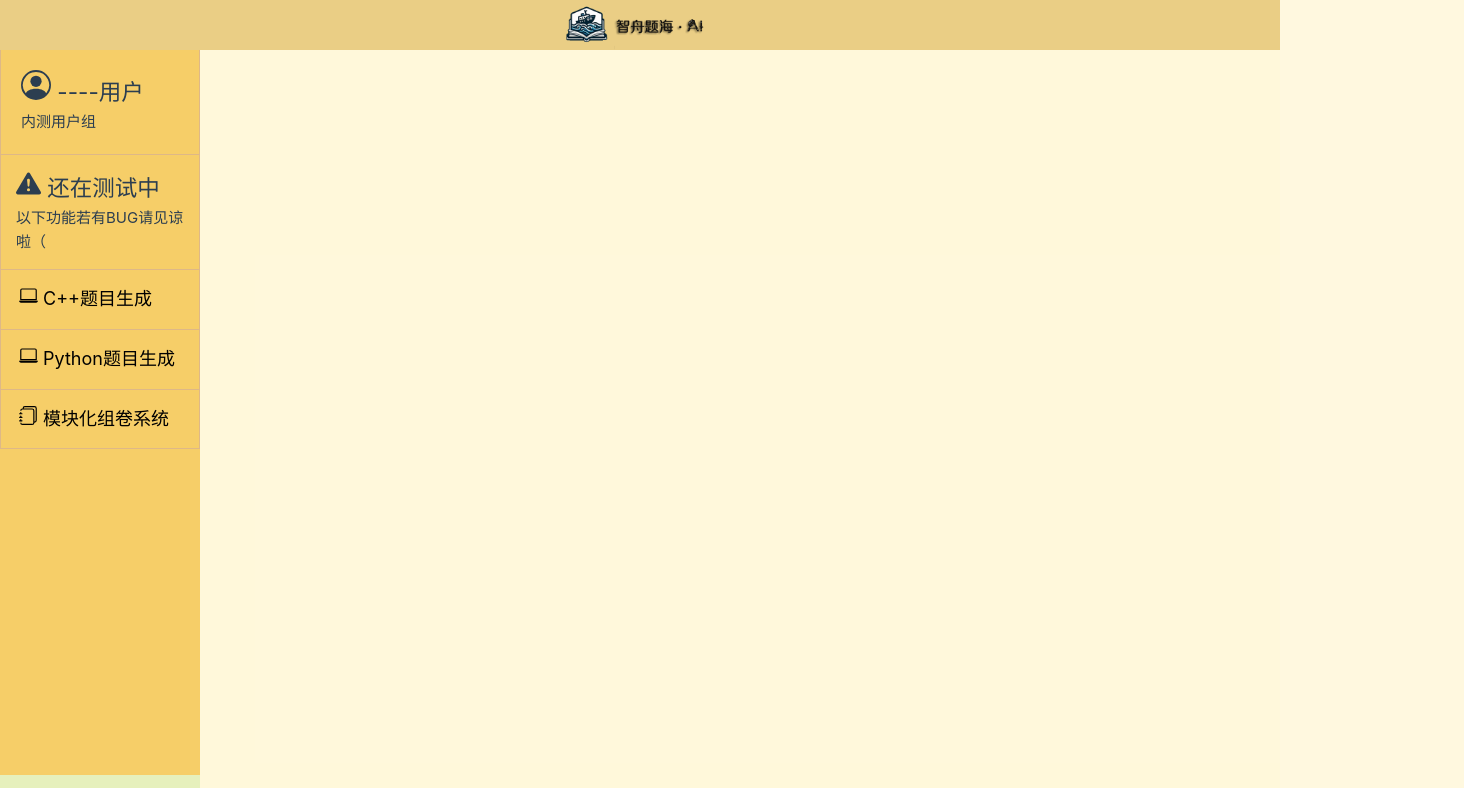
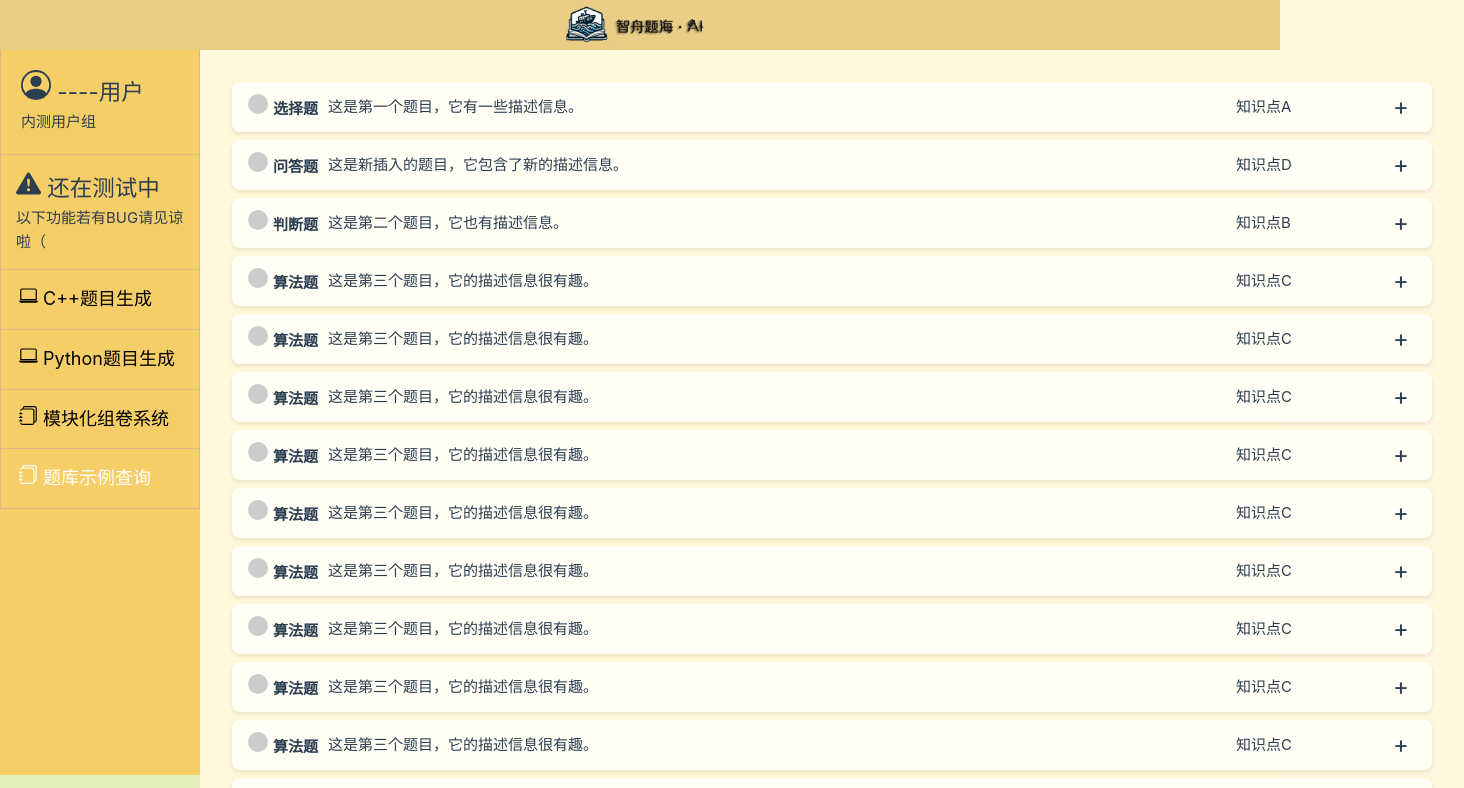
Before and after one commit to Lichen455/VUE-ai, a Vue app: page /ai_bank in a window 1280 px wide. Shown: the top 788 px of the page, 1464 px wide, since content can reach past the window. Built offline with nearby package versions, Linux system fonts and the light colour scheme.

Commit message:
增加了初步的题库内容

```diff
--- a/src/router/index.js
+++ b/src/router/index.js
@@ -5,6 +5,7 @@ import paper_gen from '../views/paper.vue'
 import c_gen from '../views/c_gen.vue'
 import py_gen from '../views/py_gen.vue'
 import page2 from '../components/mainx/page2.vue'
+import ai_quebank from '../views/ai_quebank.vue'
 
 const router = createRouter({
   history: createWebHistory(import.meta.env.BASE_URL),
@@ -41,6 +42,12 @@ const router = createRouter({
       path: '/py_gen',
       name: 'py_gen',
       component: py_gen
+    },
+    // 题库查询页面
+    {
+      path: '/ai_bank',
+      name: 'ai_quebank',
+      component: ai_quebank
     }
   ]
 })
--- /dev/null
+++ b/src/views/QuestionItem.vue
@@ -0,0 +1,127 @@
+<template>
+  <div class="question-item" :class="{ 'is-expanded': isExpanded }">
+    <div class="type-icon">{{ question.type }}</div>
+    <div class="content">{{ question.content }}</div>
+    <div class="knowledge-point">{{ question.knowledgePoint }}</div>
+    <div class="expand-icon" @click="toggleExpand">
+      <span v-if="!isExpanded" style="cursor: pointer;">+</span>
+      <span v-else style="cursor: pointer;">-</span>
+    </div>
+    <transition name="fade">
+      <div class="full-content" v-if="isExpanded">
+        <!-- 添加一个 textarea -->
+        <textarea
+          class="text-area"
+          v-model="question.content"
+        ></textarea>
+      </div>
+    </transition>
+  </div>
+</template>
+
+<script setup>
+import { defineProps, ref } from 'vue';
+
+const props = defineProps({
+  question: {
+    type: Object,
+    required: true
+  }
+});
+
+const isExpanded = ref(false);
+const content = ref(props.question.content); // 使用 ref 创建一个响应式引用
+
+const toggleExpand = () => {
+  isExpanded.value = !isExpanded.value;
+};
+</script>
+
+<style scoped>
+.question-item {
+  display: flex;
+  align-items: center;
+  width: 1200px; /* 设置最大宽度 */
+  height: 50px;
+  padding: 1rem;
+  margin-bottom: 0.5rem;
+  background-color: #fffff6;
+  border-radius: 8px;
+  box-shadow: 0 2px 4px rgba(0, 0, 0, 0.1);
+  transition: transform 0.3s ease;
+
+  position: relative;
+}
+
+.question-item:hover {
+  transform: translateY(-2px);
+}
+
+.type-icon {
+  width: 80px;
+  font-weight: bold;
+  /* 简单的图标样式 */
+  &::before {
+    content: '';
+    display: inline-block;
+    width: 20px;
+    height: 20px;
+    background-color: #ccc;
+    border-radius: 50%;
+    margin-right: 5px;
+  }
+}
+
+.content {
+  flex: 1;
+  overflow: hidden;
+  text-overflow: ellipsis;
+  white-space: nowrap;
+}
+
+.knowledge-point {
+  width: 150px;
+}
+
+.expand-icon {
+  width: 30px;
+  font-size: 1.5rem;
+  font-weight: bold;
+  text-align: center;
+}
+
+.full-content {
+  margin-top: 1rem;
+  padding: 1rem;
+  background-color: #f6f6f6;
+  border-radius: 4px;
+  position: absolute;
+  width: 100%;
+  left: 0;
+  bottom: 100%;
+  transform: translateY(140%);
+  height: 130px;
+}
+.is-expanded {
+  margin-bottom: 150px; /* 展开时的 margin-bottom */
+}
+
+.text-area {
+  width: 100%;
+  height: 100px; /* 设置合适的高度 */
+  margin-top: 0rem;
+  padding: 0.5rem;
+  border: 1px solid #ccc; /* 添加边框 */
+  border-radius: 4px; /* 圆角边框 */
+  box-sizing: border-box;
+  font-size: 1rem;
+  line-height: 1.5;
+  resize:none;
+  background-color: #f9f9f9; /* 轻微的背景色 */
+}
+
+.text-area:focus {
+  outline: none; /* 移除焦点时的轮廓线 */
+  border-color: #aaa; /* 焦点时边框颜色变化 */
+}
+</style>
--- /dev/null
+++ b/src/views/ai_quebank.vue
@@ -0,0 +1,57 @@
+<template>
+  <div class="question-list">
+    <question-item v-for="question in questions" :key="question.id" :question="question"></question-item>
+  </div>
+</template>
+
+<script setup>
+
+import { ref } from 'vue';
+import QuestionItem from './QuestionItem.vue';
+import { onMounted } from 'vue';
+const questions = ref([
+  { id: 1, type: '选择题', content: '这是第一个题目，它有一些描述信息。', knowledgePoint: '知识点A' },
+  { id: 2, type: '判断题', content: '这是第二个题目，它也有描述信息。', knowledgePoint: '知识点B' },
+  { id: 3, type: '算法题', content: '这是第三个题目，它的描述信息很有趣。', knowledgePoint: '知识点C' },
+  { id: 3, type: '算法题', content: '这是第三个题目，它的描述信息很有趣。', knowledgePoint: '知识点C' },
+  { id: 3, type: '算法题', content: '这是第三个题目，它的描述信息很有趣。', knowledgePoint: '知识点C' },
+  { id: 3, type: '算法题', content: '这是第三个题目，它的描述信息很有趣。', knowledgePoint: '知识点C' },
+  { id: 3, type: '算法题', content: '这是第三个题目，它的描述信息很有趣。', knowledgePoint: '知识点C' },
+  { id: 3, type: '算法题', content: '这是第三个题目，它的描述信息很有趣。', knowledgePoint: '知识点C' },
+  { id: 3, type: '算法题', content: '这是第三个题目，它的描述信息很有趣。', knowledgePoint: '知识点C' },
+  { id: 3, type: '算法题', content: '这是第三个题目，它的描述信息很有趣。', knowledgePoint: '知识点C' },
+  { id: 3, type: '算法题', content: '这是第三个题目，它的描述信息很有趣。', knowledgePoint: '知识点C' },
+  { id: 3, type: '算法题', content: '这是第三个题目，它的描述信息很有趣。', knowledgePoint: '知识点C' },
+  // 更多题目...
+]);
+
+
+const newQuestion = {
+  id: 4,
+  type: '问答题',
+  content: '这是新插入的题目，它包含了新的描述信息。',
+  knowledgePoint: '知识点D'
+};
+
+
+
+// 定义一个要在页面加载时执行的函数
+const onPageLoad = () => {
+  console.log('页面加载完成了！');
+  questions.value.splice(1, 0, newQuestion);
+};
+
+// 使用 onMounted 钩子来调用 onPageLoad 函数
+onMounted(() => {
+  onPageLoad();
+});
+
+</script>
+
+<style scoped>
+.question-list {
+  max-width:1500px; /* 设置最大宽度 */
+  margin: 0 auto; /* 水平居中 */
+  padding: 2rem;
+}
+</style>
--- a/src/views/sidebar.vue
+++ b/src/views/sidebar.vue
@@ -36,6 +36,7 @@
 </svg>  Python题目生成</RouterLink>
     </nav>
   </div>
+
   <div class="content">
     <!-- 主内容 -->
     <nav class="sideberx">
@@ -43,6 +44,15 @@
   <path d="M5 0h8a2 2 0 0 1 2 2v10a2 2 0 0 1-2 2 2 2 0 0 1-2 2H3a2 2 0 0 1-2-2h1a1 1 0 0 0 1 1h8a1 1 0 0 0 1-1V4a1 1 0 0 0-1-1H3a1 1 0 0 0-1 1H1a2 2 0 0 1 2-2h8a2 2 0 0 1 2 2v9a1 1 0 0 0 1-1V2a1 1 0 0 0-1-1H5a1 1 0 0 0-1 1H3a2 2 0 0 1 2-2z"/>
   <path d="M1 6v-.5a.5.5 0 0 1 1 0V6h.5a.5.5 0 0 1 0 1h-2a.5.5 0 0 1 0-1H1zm0 3v-.5a.5.5 0 0 1 1 0V9h.5a.5.5 0 0 1 0 1h-2a.5.5 0 0 1 0-1H1zm0 2.5v.5H.5a.5.5 0 0 0 0 1h2a.5.5 0 0 0 0-1H2v-.5a.5.5 0 0 0-1 0z"/>
 </svg> 模块化组卷系统</RouterLink>
+    </nav>
+  </div>
+  <div class="content">
+    <!-- 主内容 -->
+    <nav class="sideberx">
+        <RouterLink to="/ai_bank"><svg xmlns="http://www.w3.org/2000/svg" width="19" height="19" fill="currentColor" class="bi bi-journals" viewBox="0 0 16 16">
+  <path d="M5 0h8a2 2 0 0 1 2 2v10a2 2 0 0 1-2 2 2 2 0 0 1-2 2H3a2 2 0 0 1-2-2h1a1 1 0 0 0 1 1h8a1 1 0 0 0 1-1V4a1 1 0 0 0-1-1H3a1 1 0 0 0-1 1H1a2 2 0 0 1 2-2h8a2 2 0 0 1 2 2v9a1 1 0 0 0 1-1V2a1 1 0 0 0-1-1H5a1 1 0 0 0-1 1H3a2 2 0 0 1 2-2z"/>
+  <path d="M1 6v-.5a.5.5 0 0 1 1 0V6h.5a.5.5 0 0 1 0 1h-2a.5.5 0 0 1 0-1H1zm0 3v-.5a.5.5 0 0 1 1 0V9h.5a.5.5 0 0 1 0 1h-2a.5.5 0 0 1 0-1H1zm0 2.5v.5H.5a.5.5 0 0 0 0 1h2a.5.5 0 0 0 0-1H2v-.5a.5.5 0 0 0-1 0z"/>
+</svg> 题库示例查询</RouterLink>
     </nav>
   </div>
 </div>
```
